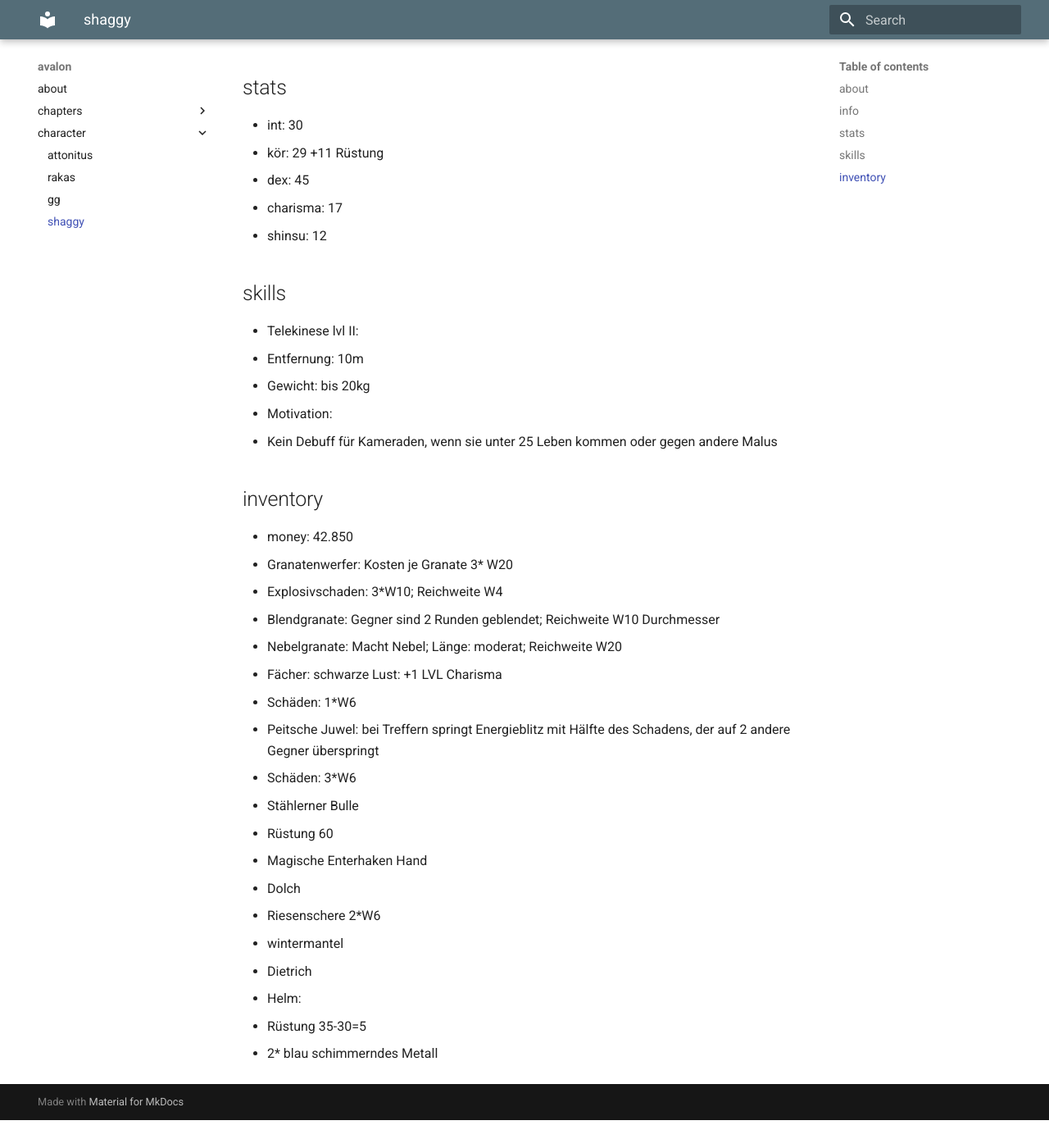
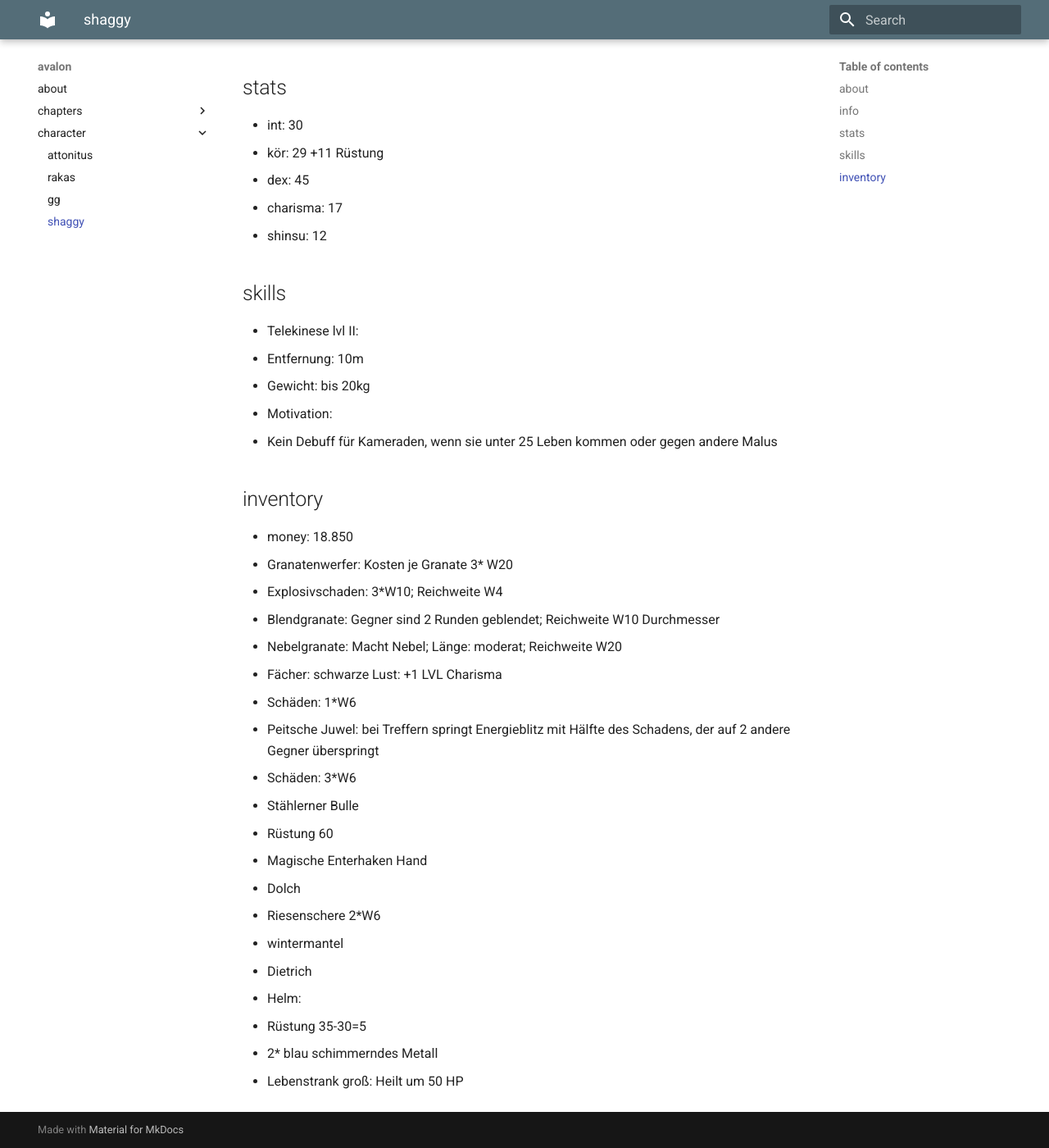
Before and after one commit to mkdocs-pnp/avalon, an MkDocs documentation site: the page built from docs/character/shaggy.md, in a window 1280 px wide and 1400 px high, scrolled down 450 px. Shown: the whole window at 82% size. Built offline with MkDocs 1.6.1 and Material for MkDocs 9.7.7, drawn with Linux system fonts in a browser that asks for light colours; before the commit the page ends 1816 px from its top, so only the background shows below that.

Commit message:
Update shaggy.md

```diff
--- a/docs/character/shaggy.md
+++ b/docs/character/shaggy.md
@@ -29,7 +29,7 @@
 
 ## inventory
 
-* money: 42.850
+* money: 18.850
 * Granatenwerfer: Kosten je Granate 3* W20
   * Explosivschaden: 3*W10; Reichweite W4
   * Blendgranate: Gegner sind 2 Runden geblendet; Reichweite W10 Durchmesser
@@ -48,3 +48,4 @@
 * Helm:
   * Rüstung 35-30=5
 * 2* blau schimmerndes Metall
+* Lebenstrank groß: Heilt um 50 HP
```
